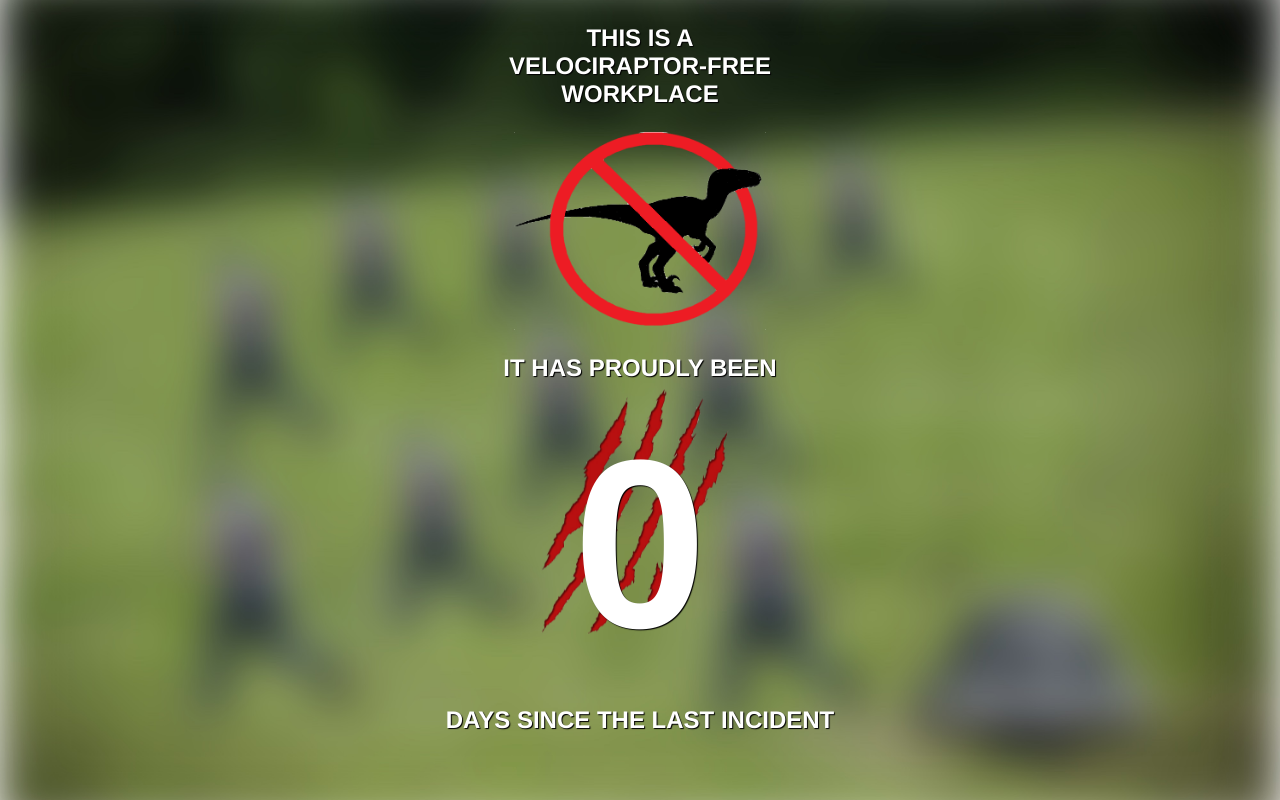
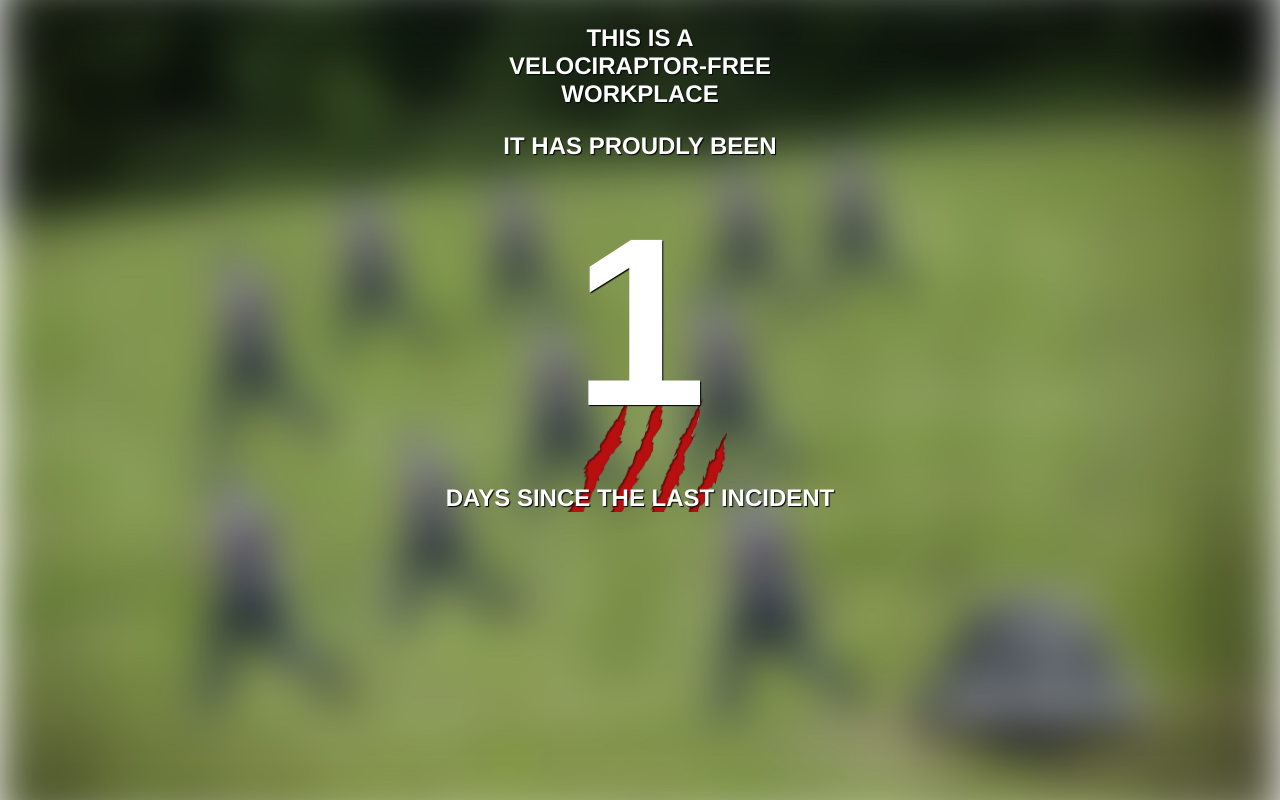
Before and after one commit to peel/dayssincevelociraptorattack, a plain HTML site: page index.html in a window 1280 px wide. Drawn offline with Linux system fonts and the light colour scheme.

Commit message:
one day, yeah

```diff
--- a/index.html
+++ b/index.html
@@ -40,9 +40,9 @@
     <div class="container">
       <div class="text">
         <p>This is a <br/>velociraptor-free<br/> workplace</p>
-        <img src="raptor.png" class="sign"/>
+        <!--<img src="raptor.png" class="sign"/>-->
         <p>It has proudly been</p>
-        <h1>0</h1>
+        <h1>1</h1>
         <p>days since the last incident</p>
       </div>
     </div>
```
